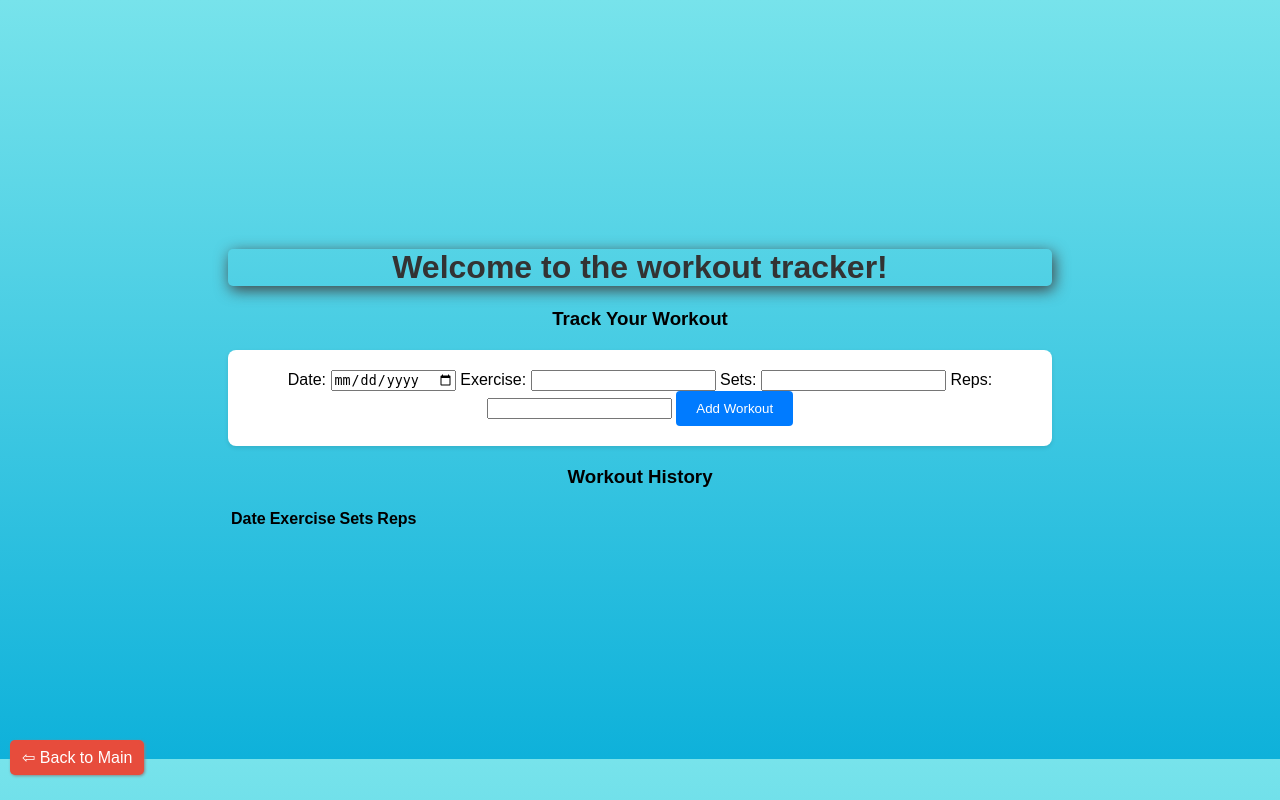
After one commit to Trevasaures/gitfit, a PHP site: page /workouts.php in a window 1280 px wide. The commit adds this page. Run offline with PHP 8.4, Linux system fonts and the light colour scheme; a user stored in the database is signed in; data comes from the database, SQL or seed files in the repository; both versions use the stored data as it was after the commit; lists and menus that the app fills with data are empty.

Commit message:
added sql table for workouts and workouts.php

```diff
--- a/index.php
+++ b/index.php
@@ -53,7 +53,7 @@ $currentWeight = $latestWeight ? $latestWeight['weight'] : 'No record for today!
     <a href="weight.php">Weight Tracking</a>
     <a href="food.html">Food Calculator</a>
     <a href="notes.html">Note Records</a>
-    <a href="workouts.html">Workout Tracking</a>
+    <a href="workouts.php">Workout Tracking</a>
 
     <!-- Back button -->
     <a href="login.php" class="back-button">&#8678; Back to Login</a>
--- /dev/null
+++ b/workouts.php
@@ -0,0 +1,112 @@
+<?php
+session_start();
+include 'dbconfig.php';
+
+$userId = $_SESSION['id'];
+
+// Include your database connection file here
+
+if ($_SERVER["REQUEST_METHOD"] == "POST") {
+    // Retrieve form data
+    $date = $_POST["date"];
+    $exercise = $_POST["exercise"];
+    $sets = $_POST["sets"];
+    $reps = $_POST["reps"];
+
+    try {
+        $sql = "INSERT INTO workout_data (id, date, exercise, sets, reps)
+                VALUES (:id, :date, :exercise, :sets, :reps)";
+        $stmt = $pdo->prepare($sql);
+        $stmt->bindParam(':id', $userId);
+        $stmt->bindParam(':date', $date);
+        $stmt->bindParam(':exercise', $exercise);
+        $stmt->bindParam(':sets', $sets);
+        $stmt->bindParam(':reps', $reps);
+        $stmt->execute();
+
+        echo "New record created successfully";
+        header("Location: index.php");
+        exit();
+
+    } catch (PDOException $e) {
+        echo "Error: " . $e->getMessage();
+    }
+
+}
+?>
+<!DOCTYPE HTML>
+<html lang="en">
+<head>
+    <meta charset="UTF-8">
+    <meta name="viewport" content="width=device-width, initial-scale=1.0">
+    <title>Ctrl+Alt+Elite</title>
+    <!-- Link to CSS file -->
+    <link rel="stylesheet" href="css/styles.css">
+</head>
+
+<body>
+    <!-- Main header for applicaiton -->
+    <h1>Welcome to the workout tracker!</h1>
+
+    <h3>Track Your Workout</h3>
+    <form action="workouts.php" method="post">
+        <label for="date">Date:</label>
+        <input type="date" name="date" required>
+
+        <label for="exercise">Exercise:</label>
+        <input type="text" name="exercise" required>
+
+        <label for="sets">Sets:</label>
+        <input type="number" name="sets" required>
+
+        <label for="reps">Reps:</label>
+        <input type="number" name="reps" required>
+
+
+
+        <button type="submit">Add Workout</button>
+    </form>
+
+
+
+    <h3>Workout History</h3>
+<table>
+    <thead>
+        <tr>
+            <th>Date </th>
+            <th>Exercise </th>
+            <th>Sets </th>
+            <th>Reps </th>
+        </tr>
+    </thead>
+        <tbody>
+
+        <?php
+        try {
+            // Fetch workout data for the logged-in user
+            $sql = "SELECT date, exercise, sets, reps FROM workout_data WHERE id = :user_id";
+            $stmt = $pdo->prepare($sql);
+            $stmt->bindParam(':user_id', $userId);
+            $stmt->execute();
+
+            // Loop through the fetched data and display it in the table
+            while ($row = $stmt->fetch(PDO::FETCH_ASSOC)) {
+                echo "<tr>";
+                echo "<td>" . $row["date"] . "</td>";
+                echo "<td>" . $row["exercise"] . "</td>";
+                echo "<td>" . $row["sets"] . "</td>";
+                echo "<td>" . $row["reps"] . "</td>";
+                echo "</tr>";
+            }
+        } catch (PDOException $e) {
+            echo "Error: " . $e->getMessage();
+        }
+        ?>
+
+    </tbody>
+</table>
+
+    <!-- Back button -->
+    <a href="index.php" class="back-button">&#8678; Back to Main</a>
+</body>
+</html>
```
Also changed, not shown: user.sql (+42 -0 lines), workouts.html (+37 -0 lines), 1 other file.
